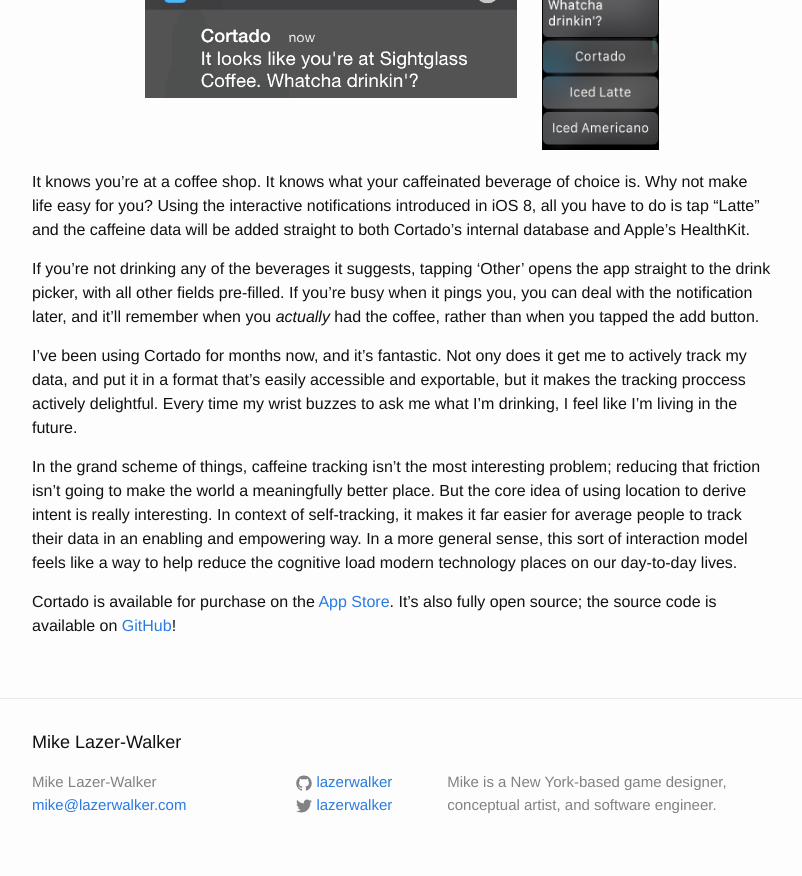
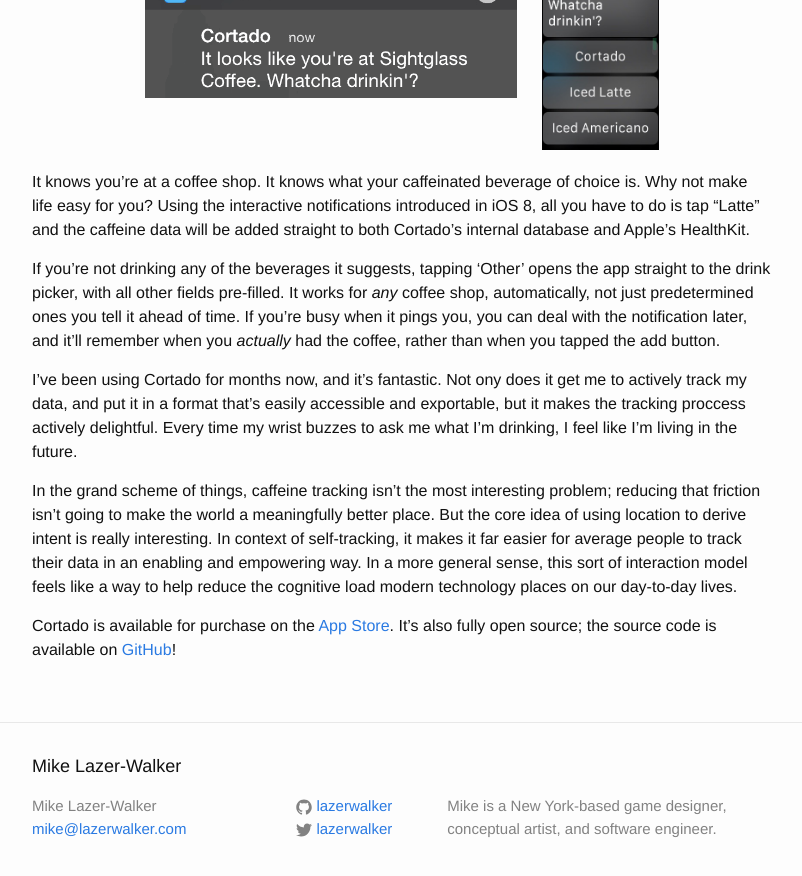
Before and after one commit to lazerwalker/blog, a Jekyll site: the page built from _posts/2015-06-25-location-as-intent-introducing-cortado.md, in a window 1280 px wide and 900 px high, scrolled down 633 px. Shown: the top 876 px of the window, without its empty margins (238-1040 px from the left). Built offline with Jekyll 4.4.1, drawn with Linux system fonts in a browser that asks for light colours.

Commit message:
Add location clarification

```diff
--- a/_posts/2015-06-25-location-as-intent-introducing-cortado.md
+++ b/_posts/2015-06-25-location-as-intent-introducing-cortado.md
@@ -19,7 +19,7 @@
 
 It knows you're at a coffee shop. It knows what your caffeinated beverage of choice is. Why not make life easy for you? Using the interactive notifications introduced in iOS 8, all you have to do is tap "Latte" and the caffeine data will be added straight to both Cortado's internal database and Apple's HealthKit.
 
-If you're not drinking any of the beverages it suggests, tapping 'Other' opens the app straight to the drink picker, with all other fields pre-filled. If you're busy when it pings you, you can deal with the notification later, and it'll remember when you *actually* had the coffee, rather than when you tapped the add button.
+If you're not drinking any of the beverages it suggests, tapping 'Other' opens the app straight to the drink picker, with all other fields pre-filled. It works for *any* coffee shop, automatically, not just predetermined ones you tell it ahead of time. If you're busy when it pings you, you can deal with the notification later, and it'll remember when you *actually* had the coffee, rather than when you tapped the add button.
 
 I've been using Cortado for months now, and it's fantastic. Not ony does it get me to actively track my data, and put it in a format that's easily accessible and exportable, but it makes the tracking proccess actively delightful. Every time my wrist buzzes to ask me what I'm drinking, I feel like I'm living in the future.
 
```
